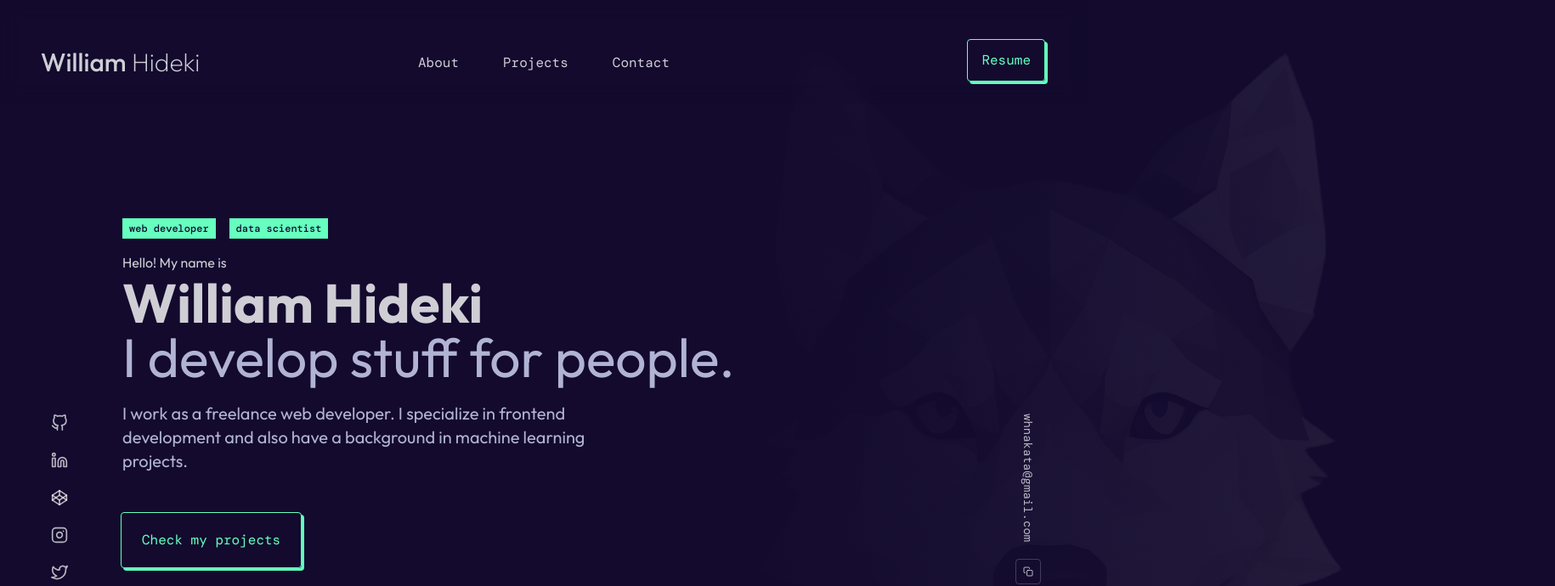
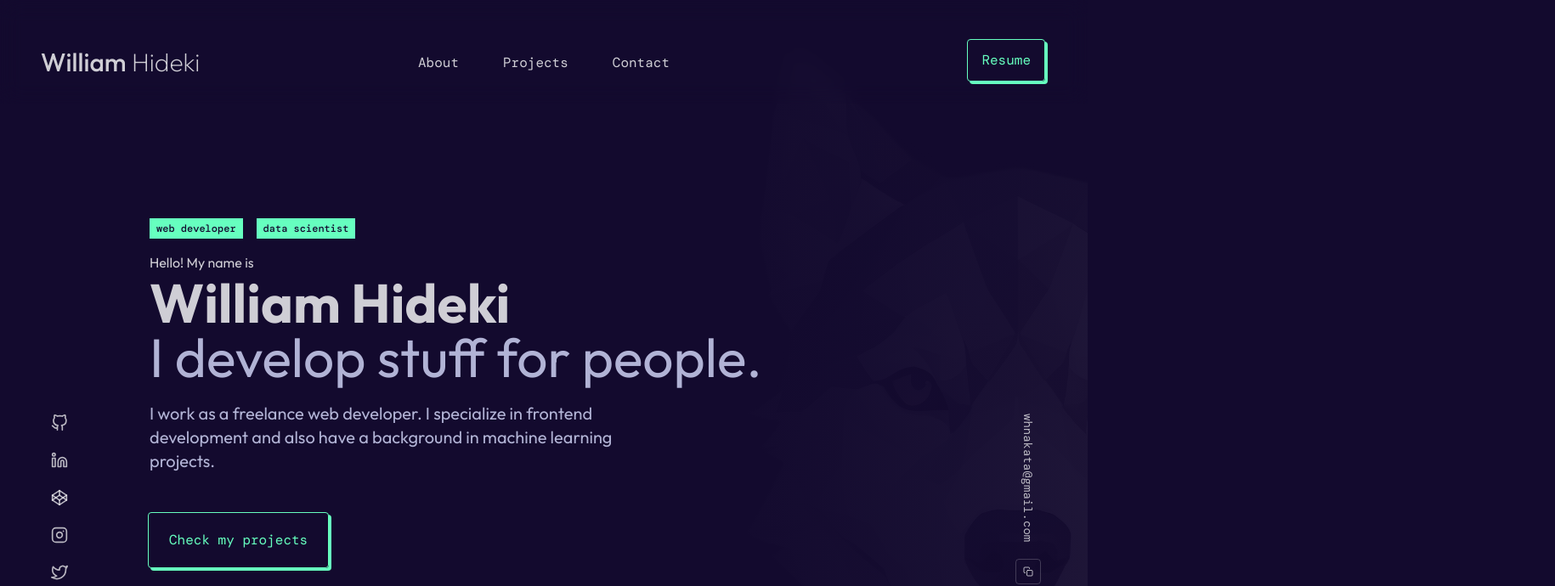
Before and after one commit to hidekinakata/williamhideki-portifolio, a Next.js app: page / in a window 1280 px wide. Shown: the top 690 px of the page at 85% size, 1830 px wide, since content can reach past the window. Built offline with nearby package versions, Linux system fonts and the light colour scheme; a web font is replaced by a local one.

Commit message:
adjust padding for screens

```diff
--- a/src/app/page.tsx
+++ b/src/app/page.tsx
@@ -25,7 +25,7 @@ export default function Home() {
           <Socials />
           <Email />
 
-          <main className="flex min-h-screen flex-col items-center justify-between px-36 transition-all max-lg:px-6">
+          <main className="flex min-h-screen flex-col items-center justify-between overflow-x-hidden px-44 transition-all max-md:px-16 max-sm:px-6">
             <Hero />
             <About />
             {/*<Experience />*/}
```
